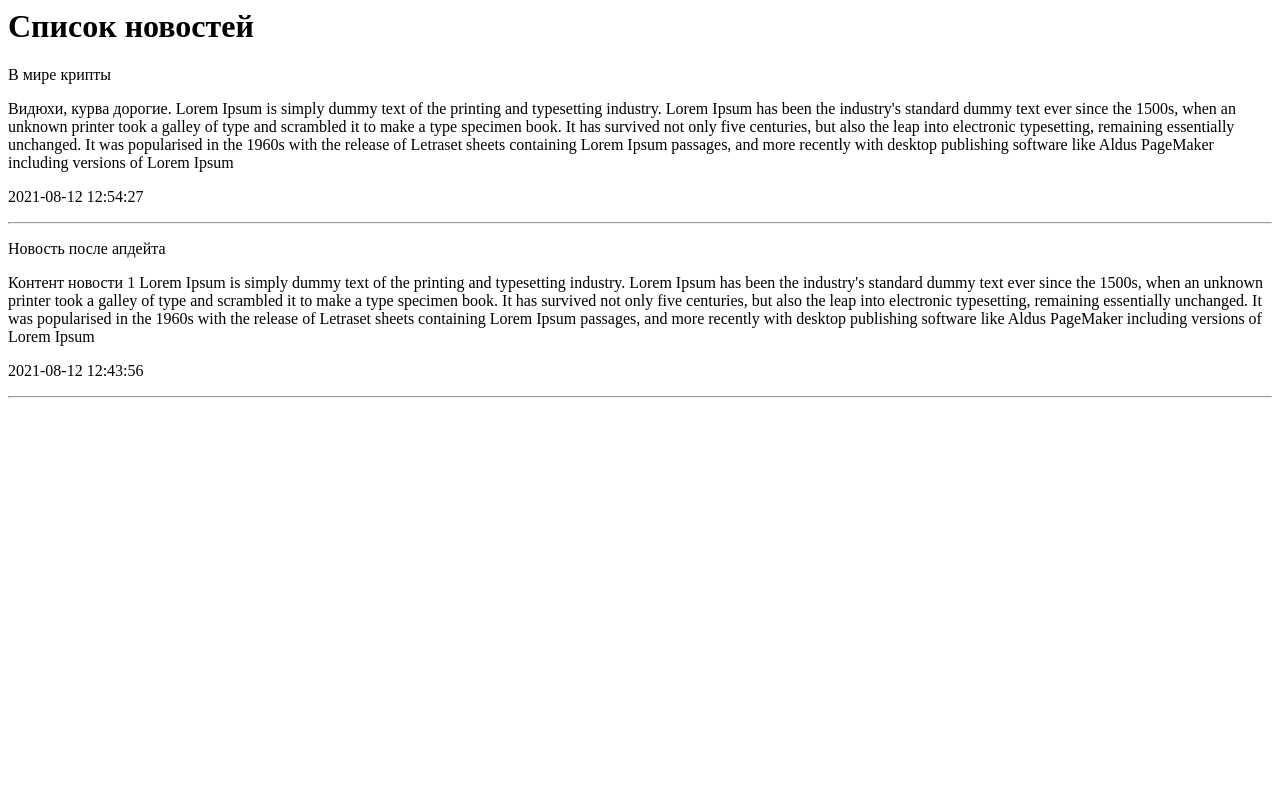
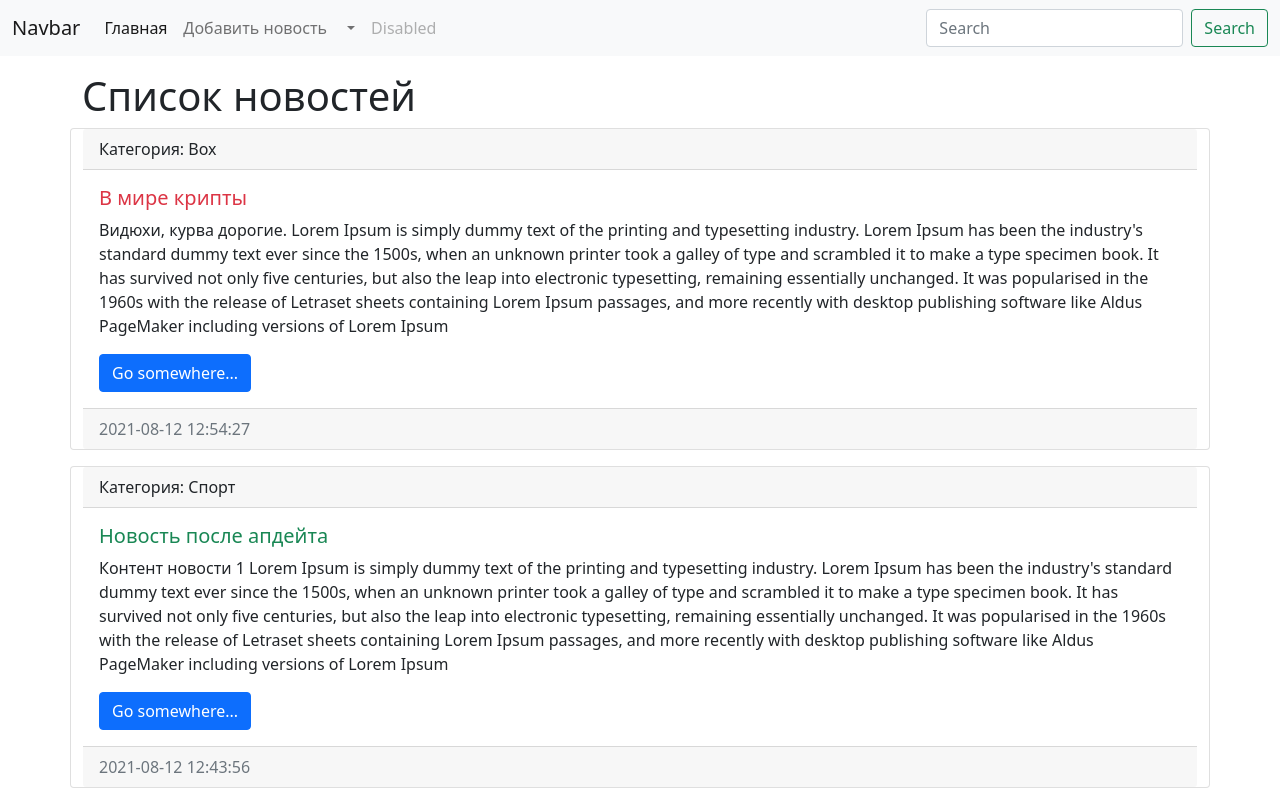
Before and after one commit to salambrosalam/python_django, a Django app: page / in a window 1280 px wide. Before the commit the page ends 398 px from the top, so only its background shows below. Run offline with Django 3.2, Linux system fonts and the light colour scheme; data comes from the database, SQL or seed files in the repository; both versions use the stored data as it was after the commit.

Commit message:
Adding bootstrap to template, django tags

```diff
--- a/start_project/web_app/news/templates/news/index.html
+++ b/start_project/web_app/news/templates/news/index.html
@@ -1,18 +1,83 @@
-<html>
+<!doctype html>
+<html lang="en">
   <head>
-    <title>{{title}}</title>
+    <!-- Required meta tags -->
+    <meta charset="utf-8">
+    <meta name="viewport" content="width=device-width, initial-scale=1">
+
+    <!-- Bootstrap CSS -->
+    <link href="https://cdn.jsdelivr.net/npm/bootstrap@5.1.3/dist/css/bootstrap.min.css" rel="stylesheet" integrity="sha384-1BmE4kWBq78iYhFldvKuhfTAU6auU8tT94WrHftjDbrCEXSU1oBoqyl2QvZ6jIW3" crossorigin="anonymous">
+
+    <title>{{ title }}</title>
   </head>
   <body>
-    <h1>{{title}}</h1>
+    <nav class="navbar navbar-expand-lg navbar-light bg-light">
+  <div class="container-fluid">
+    <a class="navbar-brand" href="#">Navbar</a>
+    <button class="navbar-toggler" type="button" data-bs-toggle="collapse" data-bs-target="#navbarSupportedContent" aria-controls="navbarSupportedContent" aria-expanded="false" aria-label="Toggle navigation">
+      <span class="navbar-toggler-icon"></span>
+    </button>
+    <div class="collapse navbar-collapse" id="navbarSupportedContent">
+      <ul class="navbar-nav me-auto mb-2 mb-lg-0">
+        <li class="nav-item">
+          <a class="nav-link active" aria-current="page" href="#">Главная</a>
+        </li>
+        <li class="nav-item">
+          <a class="nav-link" href="#">Добавить новость</a>
+        </li>
+        <li class="nav-item dropdown">
+          <a class="nav-link dropdown-toggle" href="#" id="navbarDropdown" role="button" data-bs-toggle="dropdown" aria-expanded="false">
 
+          </a>
+          <ul class="dropdown-menu" aria-labelledby="navbarDropdown">
+            <li><a class="dropdown-item" href="#">Action</a></li>
+            <li><a class="dropdown-item" href="#">Another action</a></li>
+            <li><hr class="dropdown-divider"></li>
+            <li><a class="dropdown-item" href="#">Something else here</a></li>
+          </ul>
+        </li>
+        <li class="nav-item">
+          <a class="nav-link disabled">Disabled</a>
+        </li>
+      </ul>
+      <form class="d-flex">
+        <input class="form-control me-2" type="search" placeholder="Search" aria-label="Search">
+        <button class="btn btn-outline-success" type="submit">Search</button>
+      </form>
+    </div>
+  </div>
+</nav>
+
+<div class="container mt-3">
+    <h1> {{ title }}</h1>
+    <div class="row">
         {% for item in news %}
-        <div>
-            <p>{{item.title}}</p>
-            <p>{{item.content}}</p>
-            <p>{{item.created_at | date:"Y-m-d H:i:s"}}</p>
+        <div class="card mb-3">
+  <div class="card-header">
+      Категория: {{ item.category.title }}
   </div>
-        <hr>
+  <div class="card-body">
+    <h5 class="card-title {% cycle 'text-danger' 'text-success' %}">{{ item.title }}</h5>
+    <p class="card-text">{{ item.content }}</p>
+    <a href="#" class="btn btn-primary">Go somewhere...</a>
+  </div>
+  <div class="card-footer text-muted">
+      {{ item.created_at|date:"Y-m-d H:i:s"  }}
+  </div>
+</div>
         {% endfor %}
+    </div>
+</div>
 
+    <!-- Optional JavaScript; choose one of the two! -->
+
+    <!-- Option 1: Bootstrap Bundle with Popper -->
+    <script src="https://cdn.jsdelivr.net/npm/bootstrap@5.1.3/dist/js/bootstrap.bundle.min.js" integrity="sha384-ka7Sk0Gln4gmtz2MlQnikT1wXgYsOg+OMhuP+IlRH9sENBO0LRn5q+8nbTov4+1p" crossorigin="anonymous"></script>
+
+    <!-- Option 2: Separate Popper and Bootstrap JS -->
+    <!--
+    <script src="https://cdn.jsdelivr.net/npm/@popperjs/core@2.10.2/dist/umd/popper.min.js" integrity="sha384-7+zCNj/IqJ95wo16oMtfsKbZ9ccEh31eOz1HGyDuCQ6wgnyJNSYdrPa03rtR1zdB" crossorigin="anonymous"></script>
+    <script src="https://cdn.jsdelivr.net/npm/bootstrap@5.1.3/dist/js/bootstrap.min.js" integrity="sha384-QJHtvGhmr9XOIpI6YVutG+2QOK9T+ZnN4kzFN1RtK3zEFEIsxhlmWl5/YESvpZ13" crossorigin="anonymous"></script>
+    -->
   </body>
 </html>
```
Also changed, not shown: start_project/web_app/db.sqlite3. Lines whose indentation alone changed are shown as unchanged.
